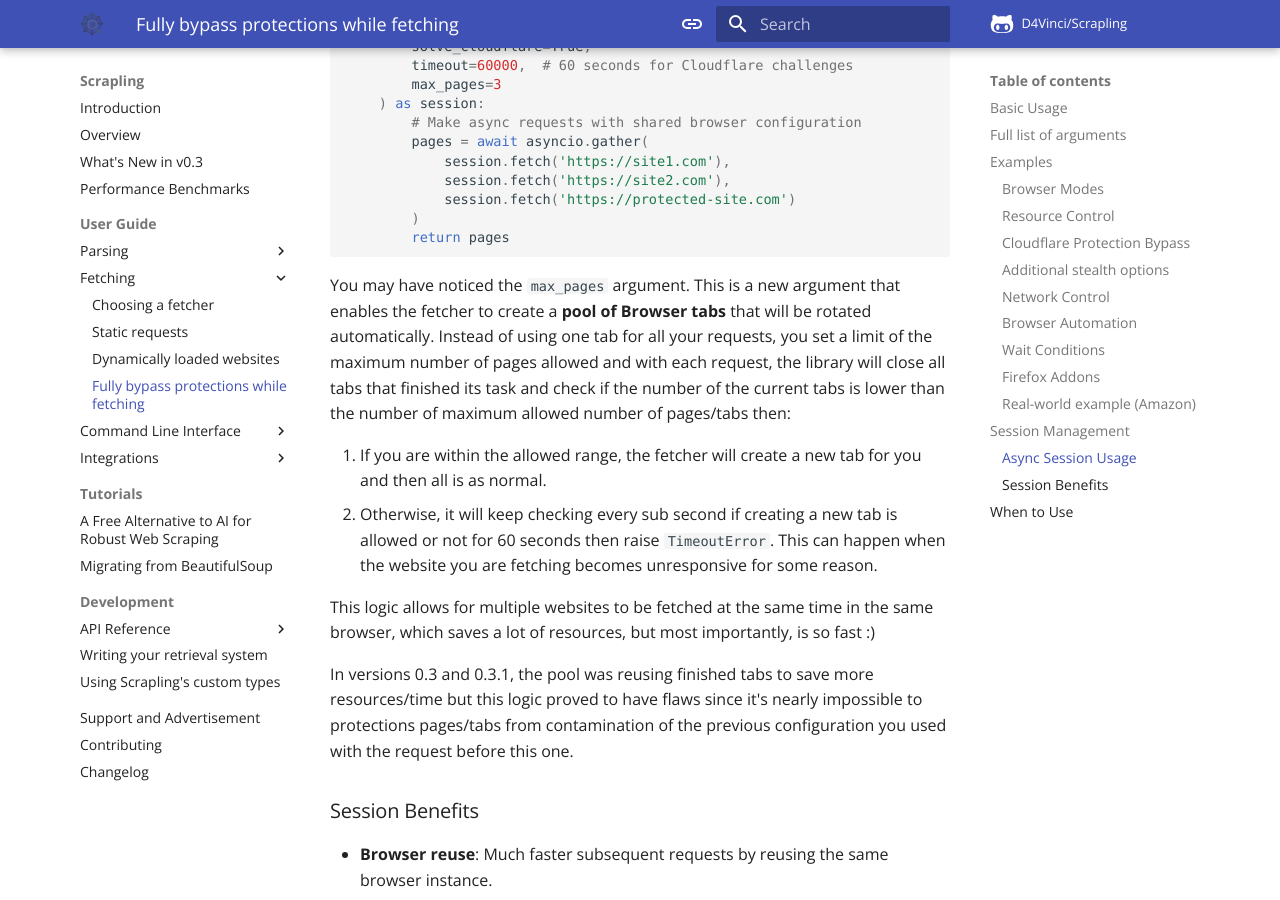
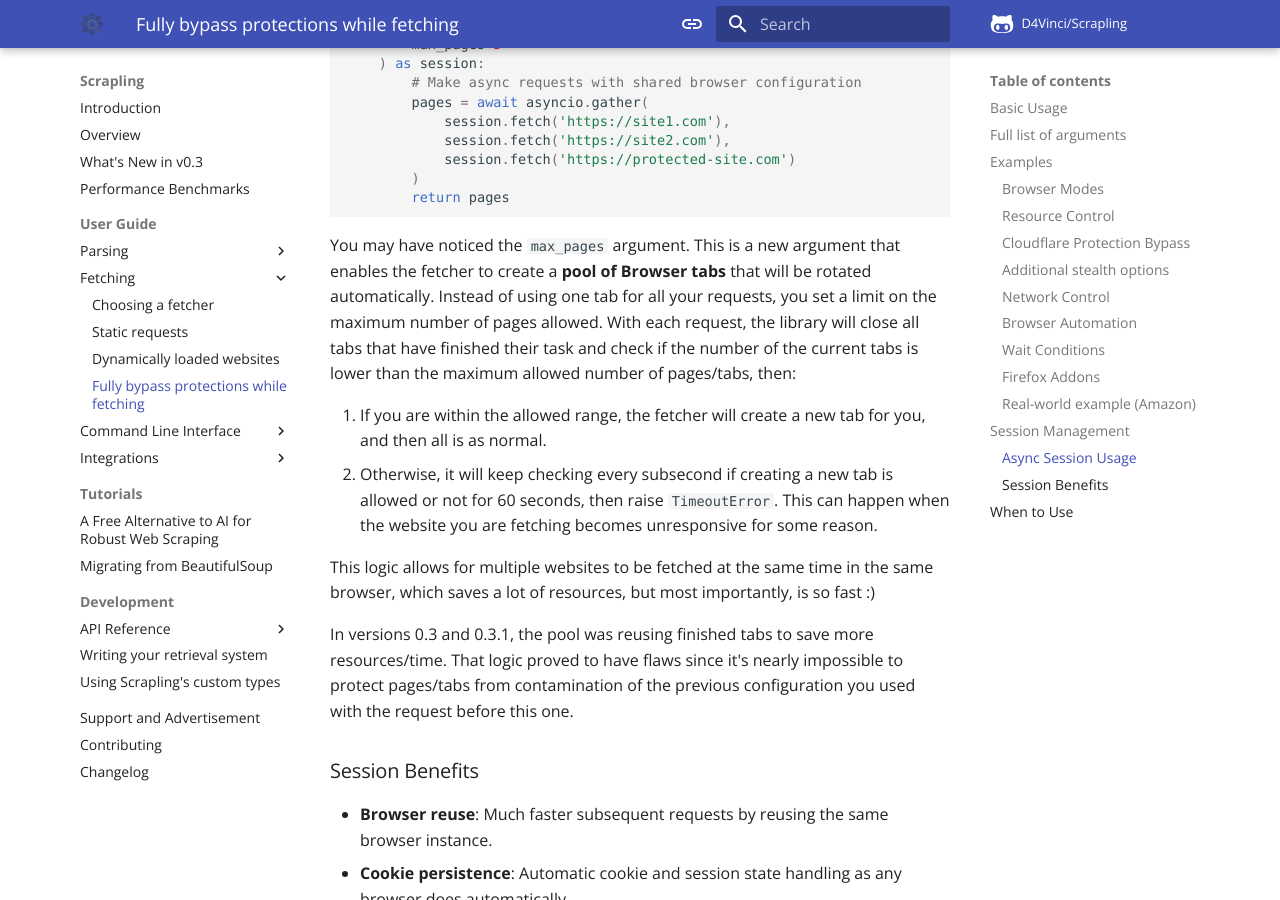
Before and after one commit to malik-aliyev-94/Scrapling, an MkDocs documentation site: the page built from docs/fetching/stealthy.md, in a window 1280 px wide and 900 px high, scrolled down 8179 px. Built offline with MkDocs 1.6.1 and Material for MkDocs 9.7.7, drawn with Linux system fonts in a browser that asks for light colours; some web fonts are replaced; comment, search, counter and statistics services are not loaded; some of the changed text lies outside the part shown.

Commit message:
docs: update all pages related to last changes

````diff
--- a/docs/fetching/stealthy.md
+++ b/docs/fetching/stealthy.md
@@ -12,10 +12,7 @@
 ```
 Check out how to configure the parsing options [here](choosing.md#parser-configuration-in-all-fetchers)
 
-> Notes:
->
-> 1. Every time you fetch a website with this fetcher, it waits by default for all JavaScript to fully load and execute, so you don't have to (wait for the `domcontentloaded` state).
-> 2. Of course, the async version of the `fetch` method is the `async_fetch` method.
+> Note: The async version of the `fetch` method is the `async_fetch` method, of course.
 
 ## Full list of arguments
 Before jumping to [examples](#examples), here's the full list of arguments
@@ -40,6 +37,7 @@
 |     disable_ads     | Disabled by default; this installs the `uBlock Origin` addon on the browser if enabled.                                                                                                                                                                                                                                                                                                                                    |    ✔️    |
 |  solve_cloudflare   | When enabled, fetcher solves all three types of Cloudflare's Turnstile wait/captcha page before returning the response to you.                                                                                                                                                                                                                                                                                             |    ✔️    |
 |    network_idle     | Wait for the page until there are no network connections for at least 500 ms.                                                                                                                                                                                                                                                                                                                                              |    ✔️    |
+|      load_dom       | Enabled by default, wait for all JavaScript on page(s) to fully load and execute (wait for the `domcontentloaded` state).                                                                                                                                                                                                                                                                                                  |    ✔️    |
 |       timeout       | The timeout used in all operations and waits through the page. It's in milliseconds, and the default is 30000.                                                                                                                                                                                                                                                                                                             |    ✔️    |
 |        wait         | The time (milliseconds) the fetcher will wait after everything finishes before closing the page and returning the `Response` object.                                                                                                                                                                                                                                                                                       |    ✔️    |
 |    wait_selector    | Wait for a specific css selector to be in a specific state.                                                                                                                                                                                                                                                                                                                                                                |    ✔️    |
@@ -276,14 +274,14 @@
         return pages
 ```
 
-You may have noticed the `max_pages` argument. This is a new argument that enables the fetcher to create a **pool of Browser tabs** that will be rotated automatically. Instead of using one tab for all your requests, you set a limit of the maximum number of pages allowed and with each request, the library will close all tabs that finished its task and check if the number of the current tabs is lower than the number of maximum allowed number of pages/tabs then:
+You may have noticed the `max_pages` argument. This is a new argument that enables the fetcher to create a **pool of Browser tabs** that will be rotated automatically. Instead of using one tab for all your requests, you set a limit on the maximum number of pages allowed. With each request, the library will close all tabs that have finished their task and check if the number of the current tabs is lower than the maximum allowed number of pages/tabs, then:
 
-1. If you are within the allowed range, the fetcher will create a new tab for you and then all is as normal.
-2. Otherwise, it will keep checking every sub second if creating a new tab is allowed or not for 60 seconds then raise `TimeoutError`. This can happen when the website you are fetching becomes unresponsive for some reason.
+1. If you are within the allowed range, the fetcher will create a new tab for you, and then all is as normal.
+2. Otherwise, it will keep checking every subsecond if creating a new tab is allowed or not for 60 seconds, then raise `TimeoutError`. This can happen when the website you are fetching becomes unresponsive for some reason.
 
 This logic allows for multiple websites to be fetched at the same time in the same browser, which saves a lot of resources, but most importantly, is so fast :)
 
-In versions 0.3 and 0.3.1, the pool was reusing finished tabs to save more resources/time but this logic proved to have flaws since it's nearly impossible to protections pages/tabs from contamination of the previous configuration you used with the request before this one.
+In versions 0.3 and 0.3.1, the pool was reusing finished tabs to save more resources/time. That logic proved to have flaws since it's nearly impossible to protect pages/tabs from contamination of the previous configuration you used with the request before this one.
 
 ### Session Benefits
 
````
Also changed, not shown: other parts of docs/fetching/stealthy.md (+1 -1 lines), docs/fetching/dynamic.md (+7 -9 lines), docs/overview.md (+0 -2 lines).
